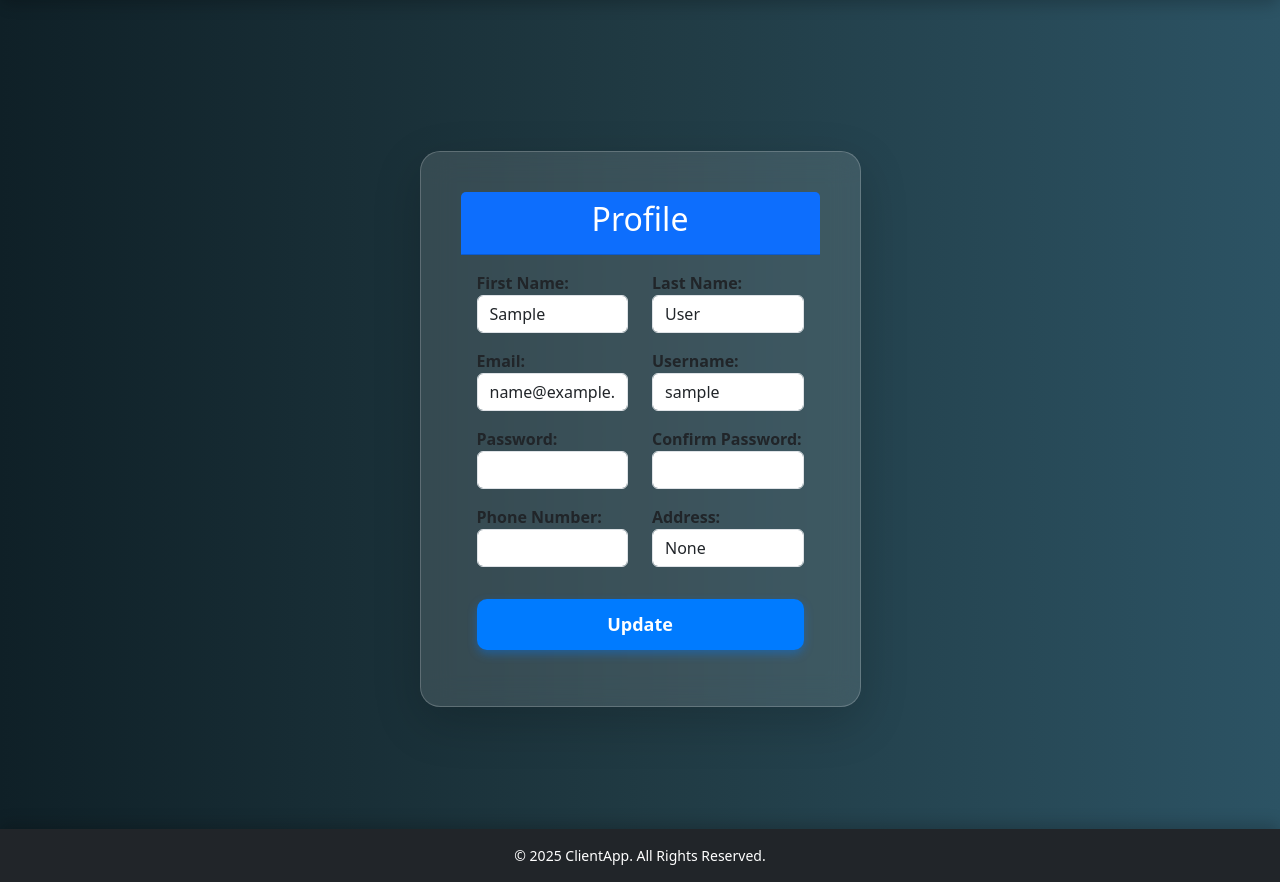
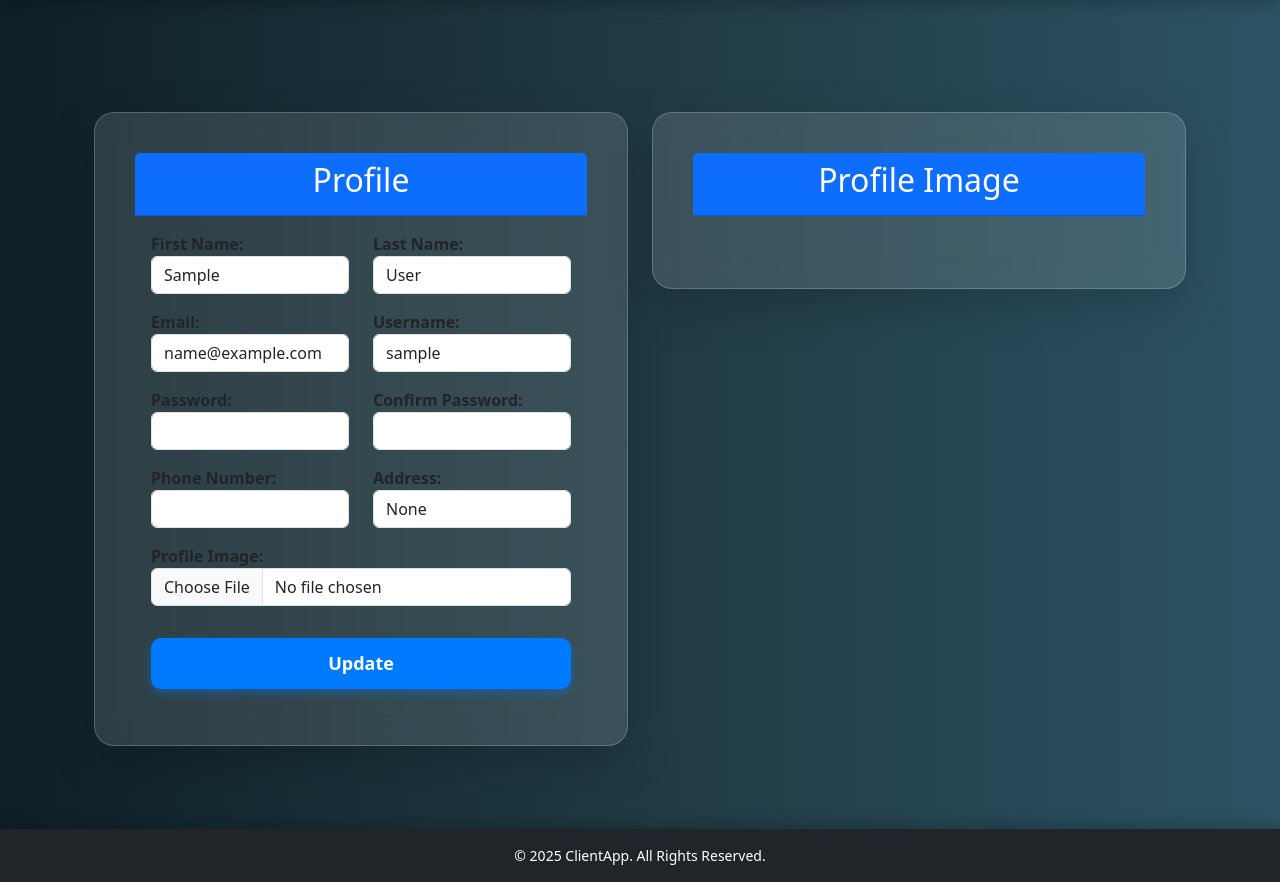
Before and after one commit to SumitAbs/Learn, a Django app: page /profile/ in a window 1280 px wide. Shown: the part 67-949 px from the top of the page. Run offline with Django 5.2, Linux system fonts and the light colour scheme; the visitor is signed in with stand-in values (Sample User, id 1).

Commit message:
2025-04-03 1

```diff
--- a/client/templates/client/auth/profile.html
+++ b/client/templates/client/auth/profile.html
@@ -2,15 +2,15 @@
 
 <div class="d-flex justify-content-center align-items-center vh-100">
     <div class="container position-relative">
-        <div class="row justify-content-center">
-            <div class="col-lg-5 col-md-7 col-sm-9">
+        <div class="row justify-content-between">
+            <div class="col-md-6 col-sm-12">
                 <!-- Glassmorphism Card -->
                 <div class="card shadow-lg glass-effect">
                     <div class="card-header text-center text-white bg-primary">
                         <h2>Profile</h2>
                     </div>
                     <div class="card-body">
-                        <form action="/profile/" method="post">
+                        <form action="/profile/" enctype="multipart/form-data" method="post">
                             {% csrf_token %}
                             <!-- First Name and Last Name Fields in One Row -->
                             <div class="row mb-3">
@@ -49,13 +49,13 @@
                                 <div class="col-md-6">
                                     <div class="form-group">
                                         <label for="password" class="fw-bold">Password:</label>
-                                        <input type="password" id="password" name="password" class="form-control" required>
+                                        <input type="password" id="password" name="password" class="form-control">
                                     </div>
                                 </div>
                                 <div class="col-md-6">
                                     <div class="form-group">
                                         <label for="confirm_password" class="fw-bold">Confirm Password:</label>
-                                        <input type="password" id="confirm_password" name="confirm_password" class="form-control" required>
+                                        <input type="password" id="confirm_password" name="confirm_password" class="form-control">
                                     </div>
                                 </div>
                             </div>
@@ -75,9 +75,28 @@
                                     </div>
                                 </div>
                             </div>
+                            <div class="row mb-3">
+                                <div class="col-md-12">
+                                    <div class="form-group">
+                                        <label for="image" class="fw-bold">Profile Image:</label>
+                                        <input type="file" id="image" accept=".jpeg,.png" name="image" class="form-control">
+                                    </div>
+                                </div>
+                            </div>
 
                             <button type="submit" class="btn btn-primary btn-lg w-100 mt-3">Update</button>
                         </form>
+                    </div>
+                </div>
+            </div>
+            <div class="col-md-6 col-sm-12">
+                <!-- Glassmorphism Card -->
+                <div class="card shadow-lg glass-effect">
+                    <div class="card-header text-center text-white bg-primary">
+                        <h2>Profile Image</h2>
+                    </div>
+                    <div class="card-body">
+
                     </div>
                 </div>
             </div>
--- a/client/views.py
+++ b/client/views.py
@@ -12,7 +12,10 @@
 from django.utils.encoding import force_bytes
 from django.contrib.auth.tokens import default_token_generator
 from django.contrib.auth import get_user_model
-
+import sys
+from django.core.files.storage import FileSystemStorage
+import os
+from django.conf import settings
 
 
 # Create your views here.
@@ -115,18 +118,27 @@
         return redirect('set_login')
 
     if request.method == 'POST':
+        filename = ''
+        if 'image' in request.FILES:
+            image = request.FILES['image']
+
+            # media_path = os.path.join(Static_URL, 'media/profile_pics/')
+
+            # if not os.path.exists(media_path):
+            #     os.makedirs(media_path)
+
+            fs = FileSystemStorage(location=os.path.join(settings.MEDIA_ROOT, 'profile_pics'))  # Save inside 'media/profile_pics/'
+            filename = fs.save(image.name, image)
+            uploaded_file_url = fs.url(filename)
+
+            # return HttpResponse(f"Image received: {uploaded_file_url}")  # Debug response
+
         first_name  =   request.POST.get('first_name')
         last_name   =   request.POST.get('last_name')
         email       =   request.POST.get('email')
-        password    =   request.POST.get('password')
-        confirm_password    =   request.POST.get('confirm_password')
+
         phone       =   request.POST.get('phone')
         address     =   request.POST.get('address')
-
-        # Check if the password and confirm password match
-        if password != confirm_password:
-            messages.error(request, "Passwords do not match...")
-            return redirect('profile')
 
         # Update the user's profile
         user            =   request.user
@@ -135,8 +147,24 @@
         user.email      =   email
         user.phone      =   phone
         user.address    =   address
-        # Encrypt the password
-        user.set_password(password)
+        user.image      =   filename
+
+        print(user.__dict__)  # Prints all attributes of the user
+
+        return HttpResponse("Something went wrong, but the server is still running.")
+
+
+
+        if( request.POST.get('password') != ''):
+            password    =   request.POST.get('password')
+            confirm_password    =   request.POST.get('confirm_password')
+            if password != confirm_password:
+                messages.error(request, "Passwords do not match...")
+                return redirect('profile')
+            # Encrypt the password
+            user.set_password(password)
+
+
         user.save()
         messages.success(request, "Profile updated successfully!")
 
```
Also changed, not shown: 1 other file.
